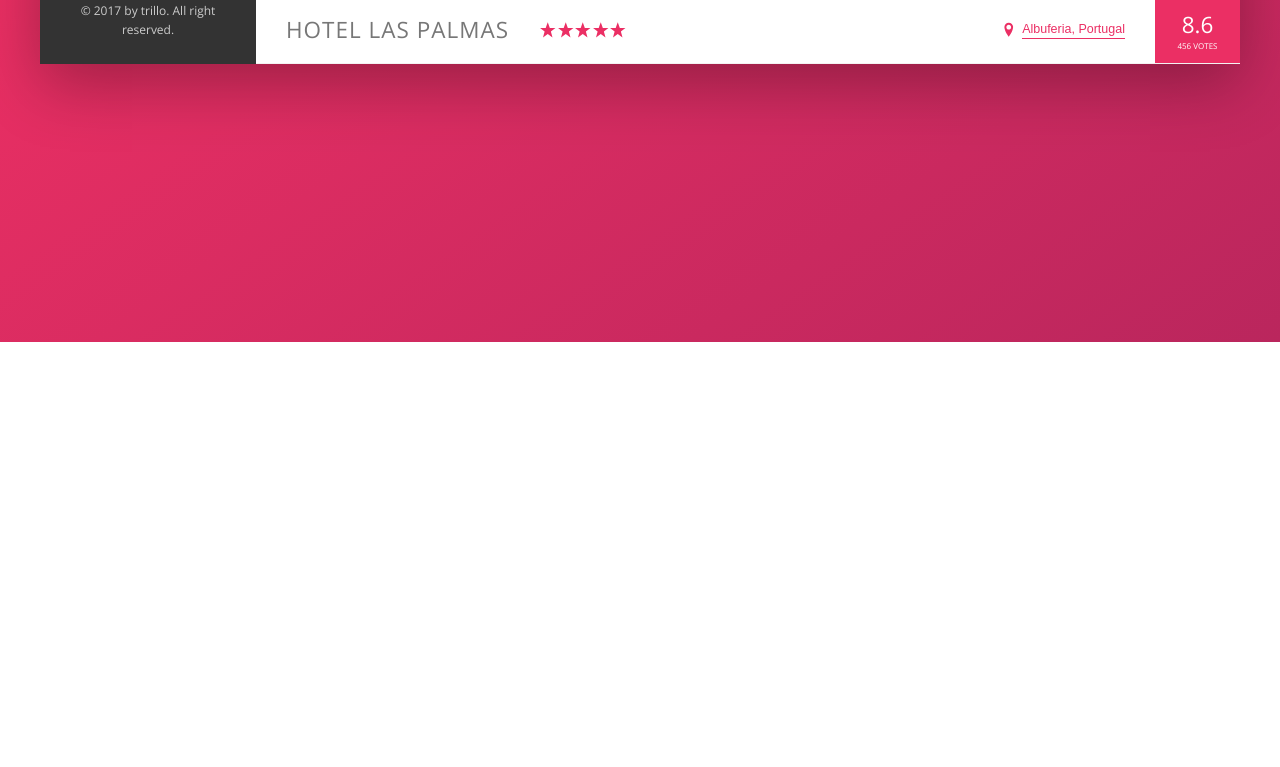
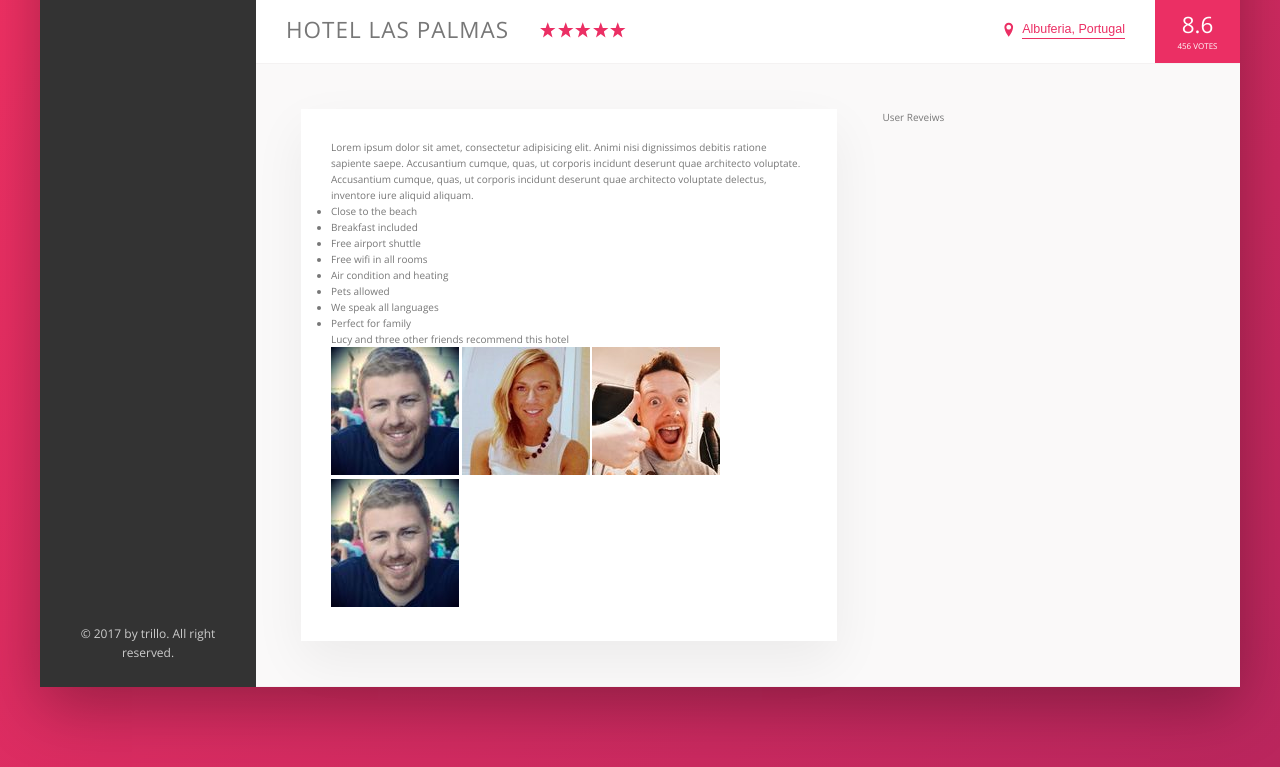
Before and after one commit to tihomirtx88/TrilloDesign, a website: page index.html in a window 1280 px wide. Shown: the part 538-1305 px from the top of the page. Before the commit the page ends 880 px from the top, so only its background shows below. Drawn offline with nearby package versions, Linux system fonts and the light colour scheme.

Commit message:
Implement description section part one

```diff
--- a/index.html
+++ b/index.html
@@ -138,6 +138,42 @@
                             </div>
                         </div>
                     </div>
+
+                    <div class="details">
+                        <div class="description">
+                            <p class="paragraph">
+                                Lorem ipsum dolor sit amet, consectetur adipisicing elit. Animi nisi dignissimos debitis ratione sapiente saepe. Accusantium cumque, quas, ut corporis incidunt deserunt quae architecto voluptate.
+                            </p>
+                            <p class="paragraph">
+                                Accusantium cumque, quas, ut corporis incidunt deserunt quae architecto voluptate delectus, inventore iure aliquid aliquam.
+                            </p>
+                            <ul class="list">
+                                <li class="list__item">Close to the beach</li>
+                                <li class="list__item">Breakfast included</li>
+                                <li class="list__item">Free airport shuttle</li>
+                                <li class="list__item">Free wifi in all rooms</li>
+                                <li class="list__item">Air condition and heating</li>
+                                <li class="list__item">Pets allowed</li>
+                                <li class="list__item">We speak all languages</li>
+                                <li class="list__item">Perfect for family</li>
+                            </ul>
+                            <div class="recommend">
+                                <p class="recommend__count">
+                                    Lucy and three other friends recommend this hotel
+                                </p>
+                                <div class="recommend__friends">
+                                    <img src="img/user-3.jpg" alt="Friend 1" class="recommend__photo">
+                                    <img src="img/user-2.jpg" alt="Friend 2" class="recommend__photo">
+                                    <img src="img/user-1.jpg" alt="Friend 3" class="recommend__photo">
+                                    <img src="img/user-3.jpg" alt="Friend 4" class="recommend__photo">
+                                </div>
+                            </div>
+                        </div>
+
+                        <div class="user-reviews">
+                            User Reveiws
+                        </div>
+                    </div>
                 </main>
             </div>
         </div>
--- a/sass/_base.scss
+++ b/sass/_base.scss
@@ -30,6 +30,8 @@ Grey dark 3: #999
     --color-grey-dark-3: #999;
 
     --shadouw-dark: 0 2rem 6rem rgba(0, 0, 0, 0.3 );
+    --border-bottom: 1px solid var(--color-grey-light-2);
+    --shadow-light: 0 2rem 5rem rgba(0, 0, 0, .06);
 }
 
 *{
--- a/sass/_components.scss
+++ b/sass/_components.scss
@@ -216,7 +216,7 @@
 
     display: flex;
     align-items: center;
-    border-bottom: 1px solid var(--color-grey-light-2);
+    border-bottom: var(--border-bottom);
 
     &__heading{
         font-size: 2.25rem;
--- a/sass/_layout.scss
+++ b/sass/_layout.scss
@@ -9,7 +9,7 @@
     font-size: 1.4rem;
     height: 7rem;
     background-color: #fff;
-    border-bottom: 1px solid var(--color-grey-light-2);
+    border-bottom: var(--border-bottom);
 
     display: flex;
     justify-content: space-between;
@@ -35,3 +35,22 @@
 
     flex: 1;
 }
+
+.details{
+    display: flex;
+    padding: 4.5rem;
+    background-color: var(--color-grey-light-1);
+    border-bottom: var(--border-bottom);
+}
+
+.description{
+    background-color: #fff;
+    flex: 0 0 60%;
+    margin-right: 4.5rem;
+    box-shadow: var(--shadow-light);
+    padding: 3rem;
+}
+
+.user-reviews{
+    flex: 1;
+}
```
Also changed, not shown: css/style.css.
